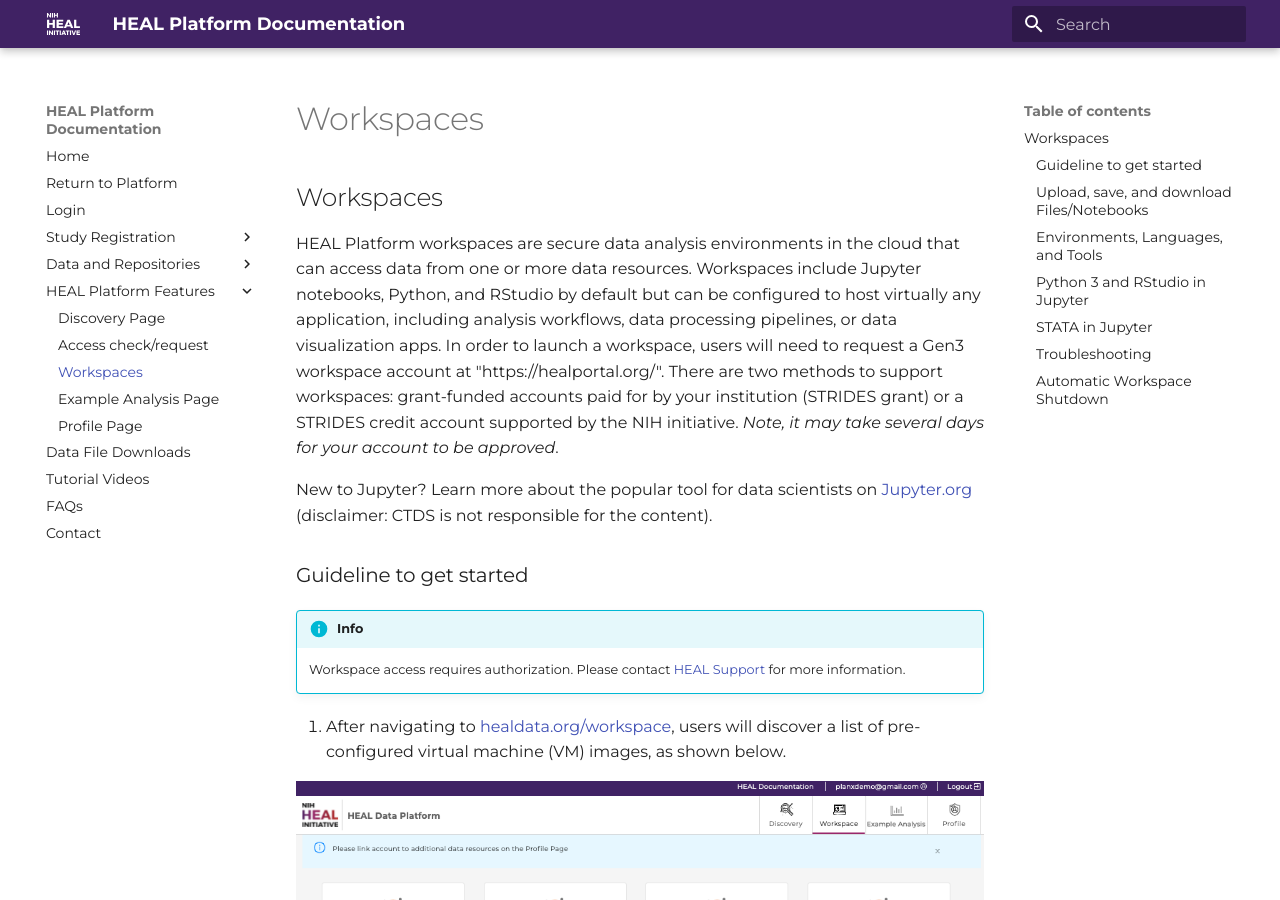
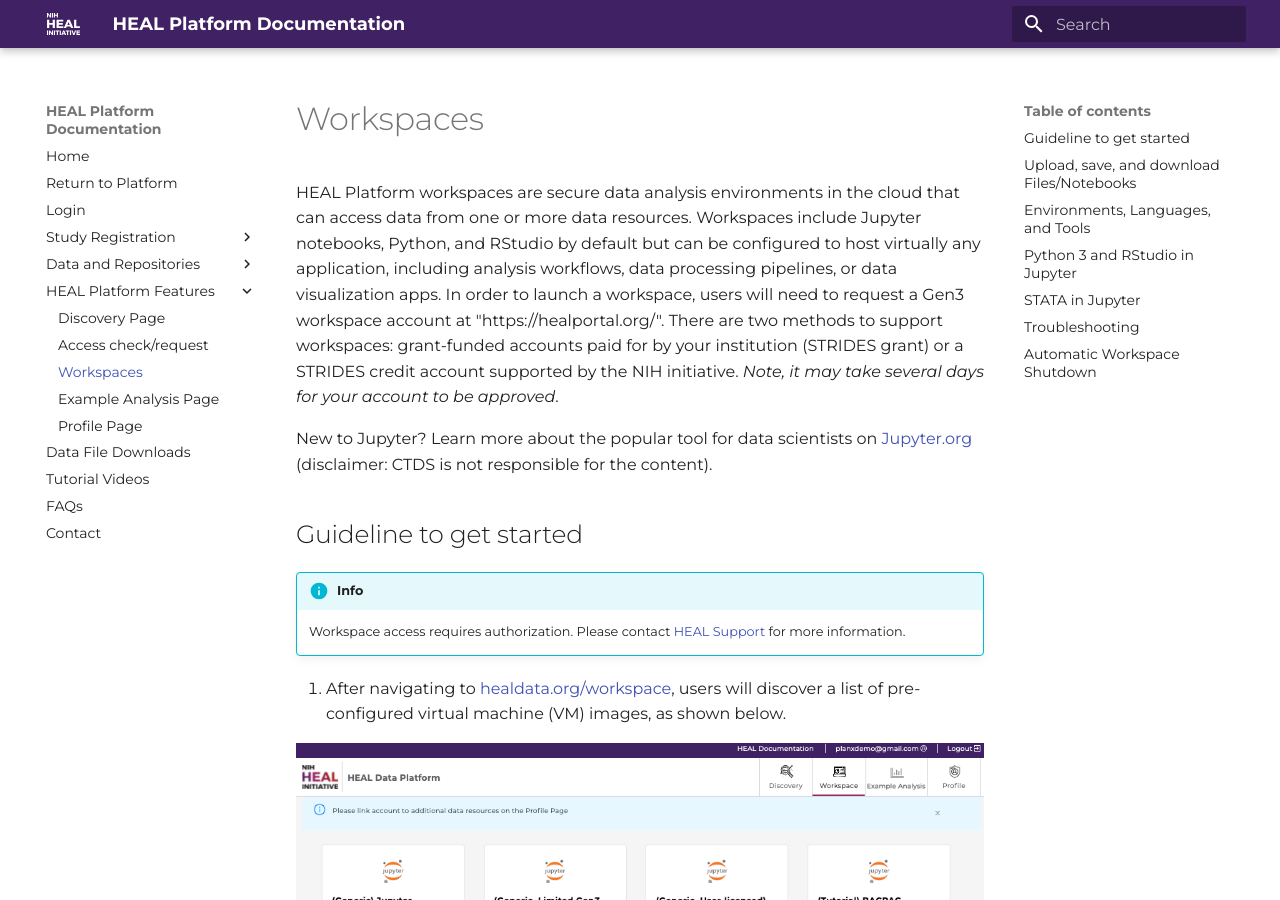
Before and after one commit to norc-heal/heal-docs, an MkDocs documentation site: the page built from docs/platform_workspaces.md, in a window 1280 px wide and 900 px high. Built offline with MkDocs 1.6.1 and Material for MkDocs 9.7.7, drawn with Linux system fonts in a browser that asks for light colours.

Commit message:
Update platform_workspaces.md

```diff
--- a/docs/platform_workspaces.md
+++ b/docs/platform_workspaces.md
@@ -1,10 +1,10 @@
-## Workspaces
+# Workspaces
 
 HEAL Platform workspaces are secure data analysis environments in the cloud that can access data from one or more data resources. Workspaces include Jupyter notebooks, Python, and RStudio by default but can be configured to host virtually any application, including analysis workflows, data processing pipelines, or data visualization apps. In order to launch a workspace, users will need to request a Gen3 workspace account at "https://healportal.org/". There are two methods to support workspaces: grant-funded accounts paid for by your institution (STRIDES grant) or a STRIDES credit account supported by the NIH initiative. _Note, it may take several days for your account to be approved_.
 
 New to Jupyter? Learn more about the popular tool for data scientists on [Jupyter.org](https://jupyter.org/) (disclaimer: CTDS is not responsible for the content).
 
-### Guideline to get started
+## Guideline to get started
 
 !!! info
 
@@ -16,27 +16,22 @@
 
 Available workspaces on the HEAL Platform (top). Users may need to link their accounts from other repositories (bottom); click [here to see how](#LinkingAccessTo).
 
+* **(Generic) Jupyter Notebook with R kernel:** Choose this VM if you are familiar with setting up Python- or R-based Notebooks, or if you just exported one or multiple studies from the Discovery Page and want to start your custom analysis.
+* **(Generic, User-licensed) Stata Notebook:** Choose this VM if you are familiar with STATA-based data analysis. This notebook requires a STATA license.
+* **Tutorial Notebooks:** Explore our Jupyter Notebook tutorials written in Python or RStudio, which pull data from various sources of the HEAL Data Ecosystem to leverage statistical programs and data analysis tools.
 
-*   **(Generic) Jupyter Notebook with R kernel:** Choose this VM if you are familiar with setting up Python- or R-based Notebooks, or if you just exported one or multiple studies from the Discovery Page and want to start your custom analysis.
-*   **(Generic, User-licensed) Stata Notebook:** Choose this VM if you are familiar with STATA-based data analysis. This notebook requires a STATA license.
-*   **Tutorial Notebooks:** Explore our Jupyter Notebook tutorials written in Python or RStudio, which pull data from various sources of the HEAL Data Ecosystem to leverage statistical programs and data analysis tools.
+All interactive tutorial notebooks can be also found as [static version on the Notebook Browser tab](https://healdata.org/resource-browser); read more in the section ["Example Analysis"](#StaticNotebooks).
 
-    All interactive tutorial notebooks can be also found as [static version on the Notebook Browser tab](https://healdata.org/resource-browser); read more in the section ["Example Analysis"](#StaticNotebooks).
+Feel free to edit and experiment with this collection of notebooks. They are your personal copies!
 
-    Feel free to edit and experiment with this collection of notebooks. They are your personal copies!
-
-    *   _Notebooks in Python_: (1) BACPAC Synthetic Data Analysis, (2) JCOIN Tracking Opioid Stigma, (3) Opioid Overdose Trajectories, (4) Opioid Prevalence And Overdoses
-    *   _Notebooks in RStudio_: (1) Opioid Environment Toolkit and OEPS
-
+* _Notebooks in Python_: (1) BACPAC Synthetic Data Analysis, (2) JCOIN Tracking Opioid Stigma, (3) Opioid Overdose Trajectories, (4) Opioid Prevalence And Overdoses
+* _Notebooks in RStudio_: (1) Opioid Environment Toolkit and OEPS
 
 2. Click “Launch” on any of the above workspace flavors to spin up a copy of that VM. Note: Launching the VM may take several minutes.
 
-    ![Workspace_launch](img/workspace_launch.png)
+![Workspace_launch](img/workspace_launch.png)
 
-    The status of launching the workspace is displayed after clicking on “Launch”.
-
-
-
+The status of launching the workspace is displayed after clicking on “Launch”.
 
 3. After launching, the home folders are displayed, one of which is the user's persistent drive ("pd").
 
@@ -65,12 +60,11 @@
 
 6. **Experiment away!** Code blocks are entered in cells, which can be executed individually or all at once. Code documentation and comments can also be entered in cells, and the cell type can be set to support Markdown.
 
-    Results, including plots, tables, and graphics, can be generated in the workspace and downloaded as files.
+Results, including plots, tables, and graphics, can be generated in the workspace and downloaded as files.
 
-    Users can import data files directly into the Notebook code after selecting files from the ["Discovery Page"](#SelectBringFilesDiscoveryToWorkspace). An example is shown below.
+Users can import data files directly into the Notebook code after selecting files from the ["Discovery Page"](#SelectBringFilesDiscoveryToWorkspace). An example is shown below.
 
 ![workspace_import_manifest](img/workspace_import_manifest.png)
-
 
 7. Do not forget to terminate your workspace once your work is finished to be mindful of the cost-intensive computational effort. **Note, that Workspaces automatically shut down after 90 minutes of [idle time.](#AutomaticWorkspaceShutdown)**
 <figure markdown>
@@ -80,7 +74,7 @@
 
 Further reading: read more about how to download data files into the Workspaces [here](#DownloadFilesSDKWorkspaces).
 
-### Upload, save, and download Files/Notebooks
+## Upload, save, and download Files/Notebooks
 
 Users can **upload** data files or Notebooks from the local machine to the home directory by clicking on “Upload” and access them in the Notebook (see below).
 <figure markdown>
@@ -107,7 +101,7 @@
   <figcaption> Download the notebook as ".ipynb". </figcaption>
 </figure>
 
-### Environments, Languages, and Tools
+## Environments, Languages, and Tools
 
 The following **environments** are available in the workspaces:
 
@@ -127,7 +121,7 @@
 
 *   GitHub ([read GitHub documentation](https://docs.github.com/en))
 
-### Python 3 and RStudio in Jupyter
+## Python 3 and RStudio in Jupyter
 
 Both Python 3 and RStudio are available in Jupyter Notebooks.
 Users can expect to be able to use typical Python or RStudio packages, such as PyPI or CRAN. For Python and RStudio, users can start a new notebook under "New", as shown below.
@@ -137,7 +131,7 @@
 </figure>
 
 
-### STATA in Jupyter
+## STATA in Jupyter
 
 STATA is available as language in Jupyter notebooks (either in Python or R kernels), but requires a license and a specific workspace.
 
@@ -167,14 +161,13 @@
   <figcaption> Setup the license in the first cell. </figcaption>
 </figure>
 
-
 Users can then begin using the notebook by typing in known STATA commands, for example `%% stata . describe` .
 
-### Troubleshooting
+## Troubleshooting
 
-*   If the kernel died, make sure to be logged in on 1) [the Login Page](#LoginPage) 2) [have enabled access to the FAIR enabled repository](#LinkingAccessTo)
+* If the kernel died, make sure to be logged in on 1) [the Login Page](#LoginPage) 2) [have enabled access to the FAIR enabled repository](#LinkingAccessTo)
 
-### Automatic Workspace Shutdown
+## Automatic Workspace Shutdown
 
 Workspaces automatically shut down after 90 minutes of idle time and a pop-up window will remind users before the workspace shuts down.
 <figure markdown>
```
